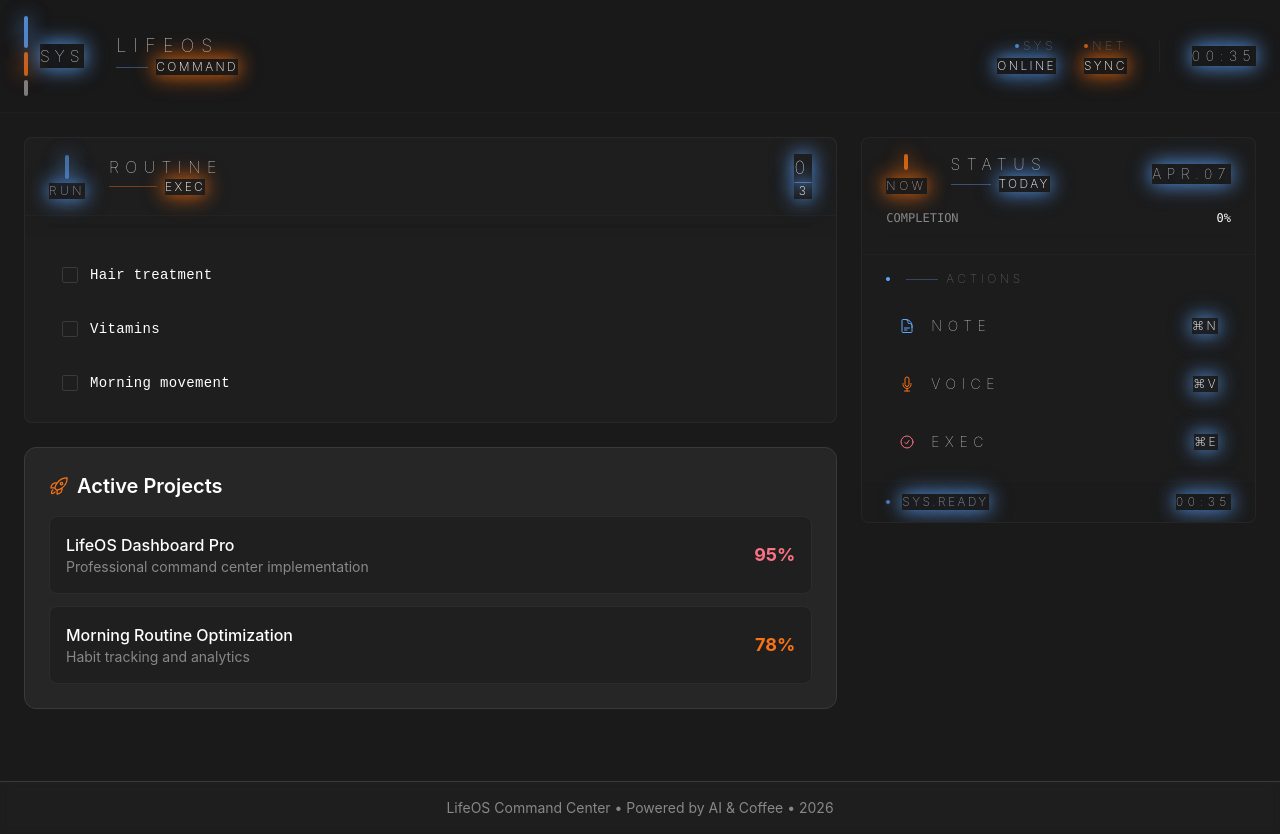
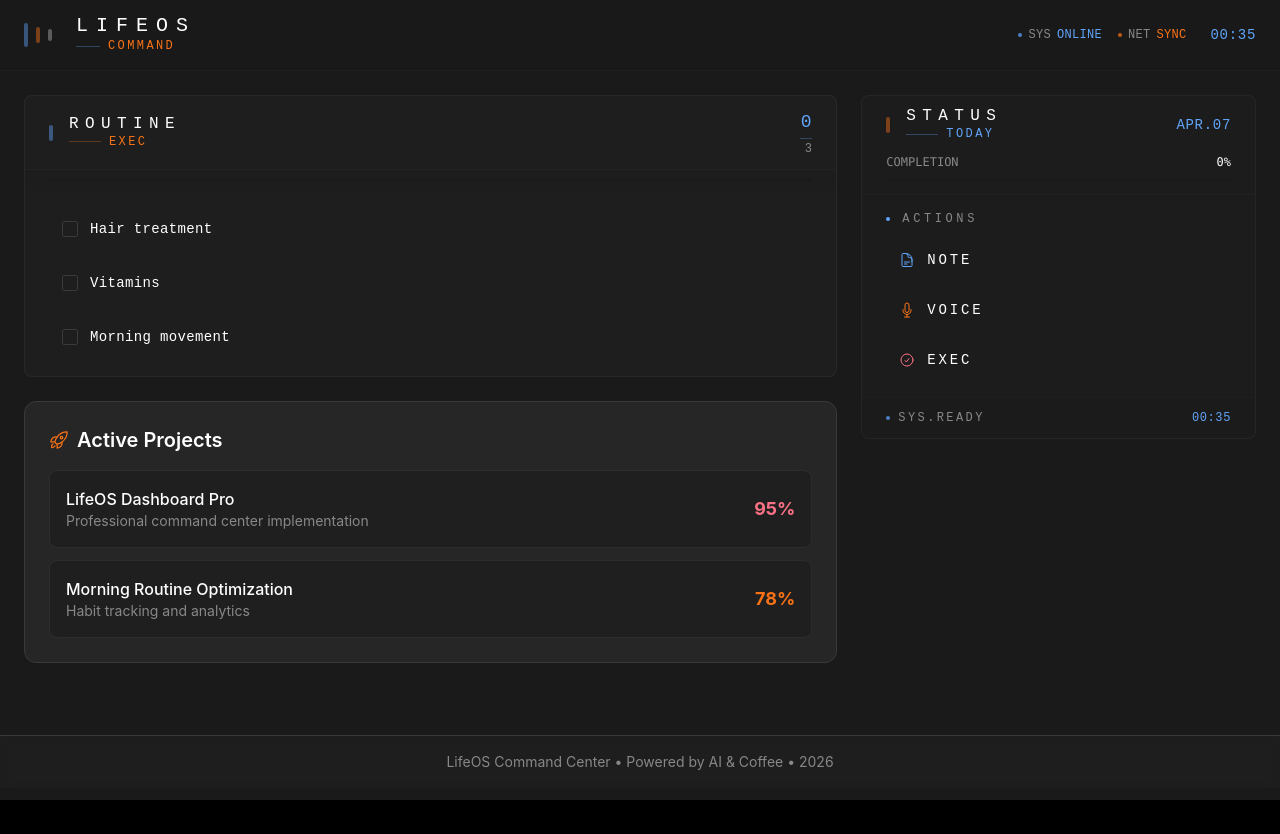
Before and after one commit to PIC123/LifeOS-dashboard, a Next.js app: page / in a window 1280 px wide. After the commit the page ends 800 px from the top, so only its background shows below. Built offline with nearby package versions, Linux system fonts and the light colour scheme.

Commit message:
Clean up visual artifacts and improve layout spacing - removed problematic rotated text elements, simplified headers, reduced glow effects intensity

```diff
--- a/app/page.tsx
+++ b/app/page.tsx
@@ -95,88 +95,63 @@ export default function Dashboard() {
       >
         <div className="max-w-7xl mx-auto px-6 py-4">
           <div className="flex items-center justify-between">
-            {/* Creative Logo Section */}
+            {/* Clean Logo Section */}
             <motion.div
               initial={{ opacity: 0, x: -10 }}
               animate={{ opacity: 1, x: 0 }}
               transition={{ delay: 0.05 }}
-              className="flex items-center gap-8"
+              className="flex items-center gap-6"
             >
-              {/* Vertical Text */}
-              <div className="flex items-center gap-3">
-                <div className="flex flex-col items-center gap-1">
-                  <div className="w-1 h-8 bg-command-primary/80 rounded-full animate-glow-blue"></div>
-                  <div className="w-1 h-6 bg-command-accent/80 rounded-full animate-glow-orange"></div>
-                  <div className="w-1 h-4 bg-command-text/60 rounded-full animate-pulse"></div>
-                </div>
-                <RotatedLabel angle="rotate--90" glow="primary" delay={0.05}>
-                  SYS
-                </RotatedLabel>
+              {/* Status Indicators */}
+              <div className="flex items-center gap-2">
+                <div className="w-1 h-6 bg-command-primary/60 rounded-full animate-pulse"></div>
+                <div className="w-1 h-4 bg-command-accent/60 rounded-full animate-pulse"></div>
+                <div className="w-1 h-3 bg-command-text/40 rounded-full animate-pulse"></div>
               </div>
 
-              {/* Main Title - Ultra Thin & Tall with Pretext */}
+              {/* Clean Title */}
               <div className="flex flex-col">
-                <SciFiTitle className="text-lg text-command-text uppercase leading-none" delay={0.1}>
+                <h1 className="font-ultra font-ultra-thin text-xl text-command-text tracking-super-wide uppercase leading-none">
                   LIFEOS
-                </SciFiTitle>
-                <div className="flex items-center gap-2 mt-1">
-                  <div className="w-8 h-px bg-command-primary/40"></div>
-                  <GlowingAccent color="accent" className="text-xs uppercase" delay={0.15}>
+                </h1>
+                <div className="flex items-center gap-2 mt-0.5">
+                  <div className="w-6 h-px bg-command-primary/30"></div>
+                  <span className="font-ultra font-thin text-xs text-command-accent tracking-ultra-wide uppercase">
                     COMMAND
-                  </GlowingAccent>
+                  </span>
                 </div>
               </div>
             </motion.div>
 
-            {/* Rotated Status Panel */}
+            {/* Clean Status Panel */}
             <motion.div
               initial={{ opacity: 0, x: 10 }}
               animate={{ opacity: 1, x: 0 }}
               transition={{ delay: 0.1 }}
-              className="flex items-center gap-8"
+              className="flex items-center gap-6"
             >
-              {/* Status Grid with Pretext */}
-              <div className="grid grid-cols-2 gap-3 text-xs">
-                <div className="flex flex-col items-end gap-1">
-                  <div className="flex items-center gap-1">
-                    <div className="w-1 h-1 bg-command-primary rounded-full animate-pulse" />
-                    <RotatedLabel angle="normal" className="text-command-muted text-xs" delay={0.2}>
-                      SYS
-                    </RotatedLabel>
-                  </div>
-                  <GlowingAccent color="primary" className="text-xs" delay={0.25}>
-                    ONLINE
-                  </GlowingAccent>
+              {/* Clean Status Grid */}
+              <div className="flex items-center gap-4 text-xs">
+                <div className="flex items-center gap-1.5">
+                  <div className="w-1 h-1 bg-command-primary rounded-full animate-pulse" />
+                  <span className="font-ultra font-thin text-command-muted tracking-wide uppercase">SYS</span>
+                  <span className="font-ultra font-ultra-thin text-command-primary tracking-wide">ONLINE</span>
                 </div>
-                <div className="flex flex-col items-end gap-1">
-                  <div className="flex items-center gap-1">
-                    <div className="w-1 h-1 bg-command-accent rounded-full animate-pulse" />
-                    <RotatedLabel angle="normal" className="text-command-muted text-xs" delay={0.3}>
-                      NET
-                    </RotatedLabel>
-                  </div>
-                  <GlowingAccent color="accent" className="text-xs" delay={0.35}>
-                    SYNC
-                  </GlowingAccent>
+                <div className="flex items-center gap-1.5">
+                  <div className="w-1 h-1 bg-command-accent rounded-full animate-pulse" />
+                  <span className="font-ultra font-thin text-command-muted tracking-wide uppercase">NET</span>
+                  <span className="font-ultra font-ultra-thin text-command-accent tracking-wide">SYNC</span>
                 </div>
               </div>
 
-              {/* Vertical Separator */}
-              <div className="h-8 w-px bg-command-border/30"></div>
-
-              {/* Rotated Time with Pretext */}
-              <SciFiTitle
-                orientation="rotate-12"
-                glow="primary"
-                className="text-sm"
-                delay={0.4}
-              >
+              {/* Clean Time */}
+              <div className="font-ultra font-thin text-sm text-command-primary tracking-wider">
                 {new Date().toLocaleTimeString('en-US', {
                   hour12: false,
                   hour: '2-digit',
                   minute: '2-digit'
                 })}
-              </SciFiTitle>
+              </div>
             </motion.div>
           </div>
         </div>
--- a/components/HabitTracker.tsx
+++ b/components/HabitTracker.tsx
@@ -37,51 +37,36 @@ export default function HabitTracker({ habits, onToggleHabit }: HabitTrackerProp
       transition={{ duration: 0.2 }}
       className="bg-command-surface/30 border border-command-border/40 rounded-lg overflow-hidden"
     >
-      {/* Creative Header with Unique Text Orientation */}
-      <div className="px-6 py-4 border-b border-command-border/20">
+      {/* Clean Header */}
+      <div className="px-6 py-3 border-b border-command-border/20">
         <div className="flex items-center justify-between">
-          <div className="flex items-center gap-6">
-            {/* Vertical Progress Indicator with Pretext */}
-            <div className="flex flex-col items-center gap-1">
-              <div className="w-1 h-6 bg-command-primary/60 rounded-full animate-glow-blue"></div>
-              <RotatedLabel angle="rotate--90" glow="primary" className="text-xs" delay={0.05}>
-                RUN
-              </RotatedLabel>
-            </div>
+          <div className="flex items-center gap-4">
+            {/* Simple Progress Indicator */}
+            <div className="w-1 h-4 bg-command-primary/60 rounded-full animate-pulse"></div>
 
-            {/* Ultra-thin Title with Pretext */}
+            {/* Clean Title */}
             <div className="flex flex-col">
-              <SciFiTitle className="text-base text-command-text uppercase leading-none" delay={0.1}>
+              <h2 className="font-ultra font-ultra-thin text-base text-command-text tracking-super-wide uppercase leading-none">
                 ROUTINE
-              </SciFiTitle>
-              <div className="flex items-center gap-2 mt-1">
-                <div className="w-12 h-px bg-command-accent/40"></div>
-                <GlowingAccent color="accent" className="text-xs uppercase" delay={0.15}>
+              </h2>
+              <div className="flex items-center gap-2 mt-0.5">
+                <div className="w-8 h-px bg-command-accent/30"></div>
+                <span className="font-ultra font-thin text-xs text-command-accent tracking-ultra-wide uppercase">
                   EXEC
-                </GlowingAccent>
+                </span>
               </div>
             </div>
           </div>
 
-          {/* Rotated Counter with Pretext */}
-          <div className="text-center">
-            <SciFiTitle
-              orientation="rotate-6"
-              glow="primary"
-              className="text-lg"
-              delay={0.2}
-            >
-              {completedCount.toString()}
-            </SciFiTitle>
-            <div className="w-4 h-px bg-command-primary/40 mx-auto"></div>
-            <GlowingAccent
-              color="primary"
-              orientation="rotate-3"
-              className="text-xs opacity-60"
-              delay={0.25}
-            >
-              {habits.length.toString()}
-            </GlowingAccent>
+          {/* Clean Counter */}
+          <div className="text-right">
+            <div className="font-ultra font-thin text-lg text-command-primary tracking-wider">
+              {completedCount}
+            </div>
+            <div className="w-3 h-px bg-command-primary/30 ml-auto mt-0.5"></div>
+            <div className="font-ultra font-ultra-thin text-xs text-command-muted tracking-wide mt-0.5">
+              {habits.length}
+            </div>
           </div>
         </div>
       </div>
@@ -177,7 +162,7 @@ export default function HabitTracker({ habits, onToggleHabit }: HabitTrackerProp
         </div>
       </div>
 
-      {/* Ultra-thin Completion Status */}
+      {/* Clean Completion Status */}
       {completionPercentage === 100 && (
         <motion.div
           initial={{ opacity: 0, y: 10 }}
@@ -185,20 +170,11 @@ export default function HabitTracker({ habits, onToggleHabit }: HabitTrackerProp
           transition={{ delay: 0.3 }}
           className="px-6 py-3 bg-command-primary/5 border-t border-command-primary/20"
         >
-          <div className="flex items-center gap-4">
-            <div className="transform rotate-45">
-              <div className="w-2 h-2 bg-command-accent rounded-full animate-glow-orange"></div>
-            </div>
-            <div className="flex flex-col">
-              <GlowingAccent
-                color="accent"
-                className="text-sm uppercase leading-none"
-                delay={0.3}
-              >
-                **COMPLETE**
-              </GlowingAccent>
-              <div className="w-16 h-px bg-command-accent/40 mt-1"></div>
-            </div>
+          <div className="flex items-center gap-3">
+            <div className="w-2 h-2 bg-command-accent rounded-full animate-pulse"></div>
+            <span className="font-ultra font-ultra-thin text-sm text-command-accent tracking-super-wide uppercase">
+              COMPLETE
+            </span>
           </div>
         </motion.div>
       )}
--- a/components/TodayPanel.tsx
+++ b/components/TodayPanel.tsx
@@ -79,44 +79,34 @@ export default function TodayPanel({ habits = [], onMarkAllComplete }: TodayPane
         transition={{ duration: 0.2, delay: 0.1 }}
         className="bg-command-surface/20 border border-command-border/30 rounded-lg overflow-hidden"
       >
-        {/* Creative Status Header */}
-        <div className="px-6 py-4 border-b border-command-border/20">
-          <div className="flex items-center justify-between mb-4">
-            <div className="flex items-center gap-6">
-              {/* Vertical Status Line with Pretext */}
-              <div className="flex flex-col items-center gap-2">
-                <div className="w-1 h-4 bg-command-accent/80 rounded-full animate-glow-orange"></div>
-                <RotatedLabel angle="rotate--90" glow="accent" className="text-xs" delay={0.05}>
-                  NOW
-                </RotatedLabel>
-              </div>
+        {/* Clean Status Header */}
+        <div className="px-6 py-3 border-b border-command-border/20">
+          <div className="flex items-center justify-between mb-3">
+            <div className="flex items-center gap-4">
+              {/* Simple Status Indicator */}
+              <div className="w-1 h-4 bg-command-accent/60 rounded-full animate-pulse"></div>
 
-              {/* Ultra-thin Header with Pretext */}
+              {/* Clean Header */}
               <div className="flex flex-col">
-                <SciFiTitle className="text-base text-command-text uppercase leading-none" delay={0.1}>
+                <h3 className="font-ultra font-ultra-thin text-base text-command-text tracking-super-wide uppercase leading-none">
                   STATUS
-                </SciFiTitle>
-                <div className="flex items-center gap-2 mt-1">
-                  <div className="w-10 h-px bg-command-primary/40"></div>
-                  <GlowingAccent color="primary" className="text-xs uppercase" delay={0.15}>
+                </h3>
+                <div className="flex items-center gap-2 mt-0.5">
+                  <div className="w-8 h-px bg-command-primary/30"></div>
+                  <span className="font-ultra font-thin text-xs text-command-primary tracking-ultra-wide uppercase">
                     TODAY
-                  </GlowingAccent>
+                  </span>
                 </div>
               </div>
             </div>
 
-            {/* Rotated Date with Pretext */}
-            <SciFiTitle
-              orientation="rotate--6"
-              glow="primary"
-              className="text-sm"
-              delay={0.2}
-            >
+            {/* Clean Date */}
+            <div className="font-ultra font-thin text-sm text-command-primary tracking-wider">
               {new Date().toLocaleDateString('en-US', {
                 month: 'short',
                 day: '2-digit'
               }).replace(' ', '.').toUpperCase()}
-            </SciFiTitle>
+            </div>
           </div>
 
           {/* Progress Summary */}
@@ -136,22 +126,17 @@ export default function TodayPanel({ habits = [], onMarkAllComplete }: TodayPane
           </div>
         </div>
 
-        {/* Ultra-thin Quick Actions */}
+        {/* Clean Quick Actions */}
         <div className="px-6 py-4">
           <div className="space-y-1">
-            <div className="flex items-center gap-4 mb-4">
-              <div className="transform rotate-45">
-                <div className="w-1 h-1 bg-command-primary rounded-full"></div>
-              </div>
-              <div className="flex items-center gap-2">
-                <div className="w-8 h-px bg-command-primary/30"></div>
-                <RotatedLabel angle="normal" className="text-xs text-command-muted" delay={0.25}>
-                  ACTIONS
-                </RotatedLabel>
-              </div>
+            <div className="flex items-center gap-3 mb-3">
+              <div className="w-1 h-1 bg-command-primary rounded-full"></div>
+              <span className="font-ultra font-thin text-xs text-command-muted tracking-mega-wide uppercase">
+                ACTIONS
+              </span>
             </div>
 
-            <div className="space-y-3">
+            <div className="space-y-2">
               {quickActions.map((action, index) => (
                 <motion.button
                   key={action.id}
@@ -159,53 +144,41 @@ export default function TodayPanel({ habits = [], onMarkAllComplete }: TodayPane
                   animate={{ opacity: 1, x: 0 }}
                   transition={{ delay: index * 0.05, duration: 0.2 }}
                   onClick={action.onClick}
-                  className="group w-full flex items-center justify-between py-3 px-3 rounded-md border border-transparent transition-all duration-200 hover:border-command-border/40 hover:bg-command-surface/20"
+                  className="group w-full flex items-center justify-between py-2.5 px-3 rounded-md border border-transparent transition-all duration-200 hover:border-command-border/40 hover:bg-command-surface/20"
                 >
-                  <div className="flex items-center gap-4">
-                    <div className={`w-4 h-4 flex items-center justify-center text-${action.color} group-hover:animate-pulse transform group-hover:rotate-12 transition-transform`}>
+                  <div className="flex items-center gap-3">
+                    <div className={`w-4 h-4 flex items-center justify-center text-${action.color} group-hover:animate-pulse transition-all`}>
                       <action.icon className="w-3 h-3" />
                     </div>
-                    <SciFiTitle className="text-sm text-command-text uppercase" delay={index * 0.1 + 0.3}>
+                    <span className="font-ultra font-thin text-sm text-command-text tracking-ultra-wide uppercase">
                       {action.label}
-                    </SciFiTitle>
+                    </span>
                   </div>
-                  <GlowingAccent
-                    color="primary"
-                    orientation="rotate--6"
-                    className="text-xs opacity-0 group-hover:opacity-100 transition-all"
-                    delay={index * 0.05 + 0.4}
-                  >
+                  <span className="font-ultra font-ultra-thin text-xs text-command-muted tracking-wide opacity-0 group-hover:opacity-100 transition-opacity">
                     {action.shortcut}
-                  </GlowingAccent>
+                  </span>
                 </motion.button>
               ))}
             </div>
           </div>
         </div>
 
-        {/* Ultra-thin System Info */}
+        {/* Clean System Info */}
         <div className="px-6 py-3 bg-command-background/20 border-t border-command-border/10">
           <div className="flex items-center justify-between">
-            <div className="flex items-center gap-3">
-              <div className="transform rotate-45">
-                <div className="w-1 h-1 bg-command-primary rounded-full animate-pulse"></div>
-              </div>
-              <GlowingAccent color="primary" className="text-xs text-command-muted uppercase" delay={0.5}>
+            <div className="flex items-center gap-2">
+              <div className="w-1 h-1 bg-command-primary rounded-full animate-pulse"></div>
+              <span className="font-ultra font-ultra-thin text-xs text-command-muted tracking-ultra-wide uppercase">
                 SYS.READY
-              </GlowingAccent>
+              </span>
             </div>
-            <SciFiTitle
-              orientation="rotate-3"
-              glow="primary"
-              className="text-xs"
-              delay={0.55}
-            >
+            <div className="font-ultra font-thin text-xs text-command-primary tracking-wider">
               {new Date().toLocaleTimeString('en-US', {
                 hour12: false,
                 hour: '2-digit',
                 minute: '2-digit'
               })}
-            </SciFiTitle>
+            </div>
           </div>
         </div>
       </motion.div>
```
Also changed, not shown: tailwind.config.js (+4 -8 lines).
